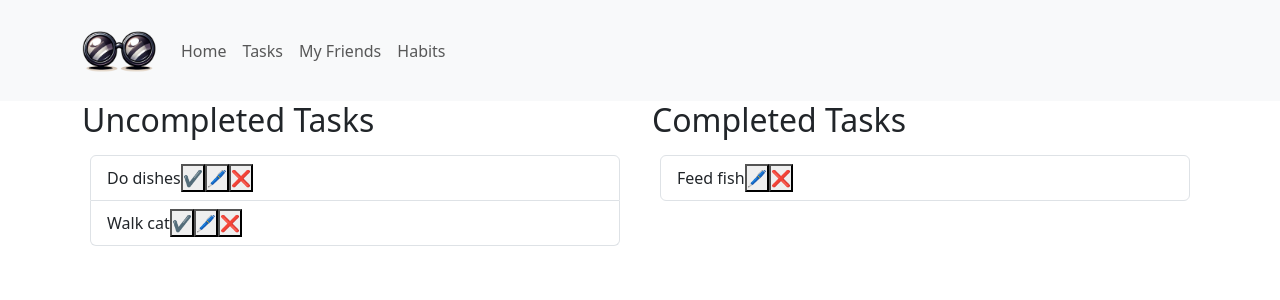
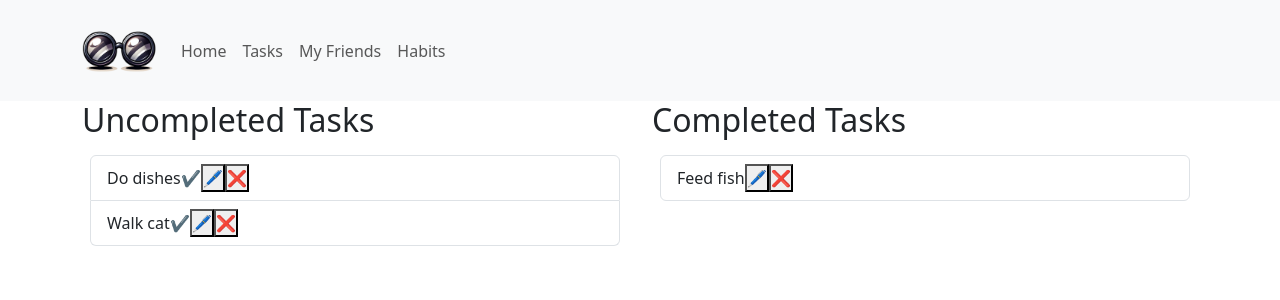
Before and after one commit to doctorbond2/GRUPPARBETE-Project-Morfjus, a React (Vite) app: page /tasks in a window 1280 px wide. Shown: the top 300 px of the page. Built offline with nearby package versions, Linux system fonts and the light colour scheme.

Commit message:
onclickComplete

```diff
--- a/src/components/tasksComp/Task.jsx
+++ b/src/components/tasksComp/Task.jsx
@@ -2,11 +2,8 @@ import React from "react";
 import ListGroup from "react-bootstrap/ListGroup";
 import OverlayTrigger from "react-bootstrap/OverlayTrigger";
 import Tooltip from "react-bootstrap/Tooltip";
-import Container from 'react-bootstrap/Container';
-import Row from 'react-bootstrap/Row';
-import Col from 'react-bootstrap/Col';
 
-const Task = ({ task }) => {
+const Task = ({ task, onMarkAsCompleted }) => {
   const renderTooltip = (message) => (
     <Tooltip id={`tooltip-${task.id}-${message}`}>{message}</Tooltip>
   );
@@ -18,16 +15,16 @@ const Task = ({ task }) => {
       {!task.completed && (
         <OverlayTrigger
           placement="top"
-          delay={{ show: 250, hide: 400 }}
+          delay={{ show: 250, hide: 100 }}
           overlay={renderTooltip("Mark as Completed")}
         >
-          <button>✔️</button>
+          <a onClick={() => onMarkAsCompleted(task.id)}>✔️</a>
         </OverlayTrigger>
       )}
 
       <OverlayTrigger
         placement="top"
-        delay={{ show: 250, hide: 400 }}
+        delay={{ show: 250, hide: 100 }}
         overlay={renderTooltip("Edit")}
       >
         <button>🖊️</button>
@@ -35,7 +32,7 @@ const Task = ({ task }) => {
 
       <OverlayTrigger
         placement="top"
-        delay={{ show: 250, hide: 400 }}
+        delay={{ show: 250, hide: 100 }}
         overlay={renderTooltip("Delete")}
       >
         <button>❌</button>
--- a/src/pages/Tasks.jsx
+++ b/src/pages/Tasks.jsx
@@ -1,13 +1,23 @@
 import React from "react";
-import Task from "../components/tasksComp/Task"; // Adjust the path as necessary
+import Task from "../components/tasksComp/Task";
 import ListGroup from "react-bootstrap/ListGroup";
 import Container from "react-bootstrap/Container";
 import Row from "react-bootstrap/Row";
 import Col from "react-bootstrap/Col";
 
-const Tasks = ({ tasks }) => {
+const Tasks = ({ tasks, setTasks }) => {
   const completedTasks = tasks.filter((task) => task.completed);
   const unCompletedTasks = tasks.filter((task) => !task.completed);
+
+  const markAsCompleted = (taskId) => {
+    const updatedTasks = tasks.map((task) => {
+      if (task.id === taskId) {
+        return { ...task, completed: true };
+      }
+      return task;
+    });
+    setTasks(updatedTasks);
+  };
 
   return (
     <Container>
@@ -16,7 +26,11 @@ const Tasks = ({ tasks }) => {
           <h2>Uncompleted Tasks</h2>
           <ListGroup className="p-2 ms-auto">
             {unCompletedTasks.map((task) => (
-              <Task key={task.id} task={task} />
+              <Task
+                key={task.id}
+                task={task}
+                onMarkAsCompleted={markAsCompleted}
+              />
             ))}
           </ListGroup>
         </Col>
@@ -24,7 +38,11 @@ const Tasks = ({ tasks }) => {
           <h2>Completed Tasks</h2>
           <ListGroup className="p-2 ms-auto">
             {completedTasks.map((task) => (
-              <Task key={task.id} task={task} />
+              <Task
+                key={task.id}
+                task={task}
+                onMarkAsCompleted={markAsCompleted}
+              />
             ))}
           </ListGroup>
         </Col>
--- a/src/styles/_friends.scss
+++ b/src/styles/_friends.scss
@@ -0,0 +1,4 @@
+button{
+    // border-radius: ;
+    // border: 0px;
+}
```
